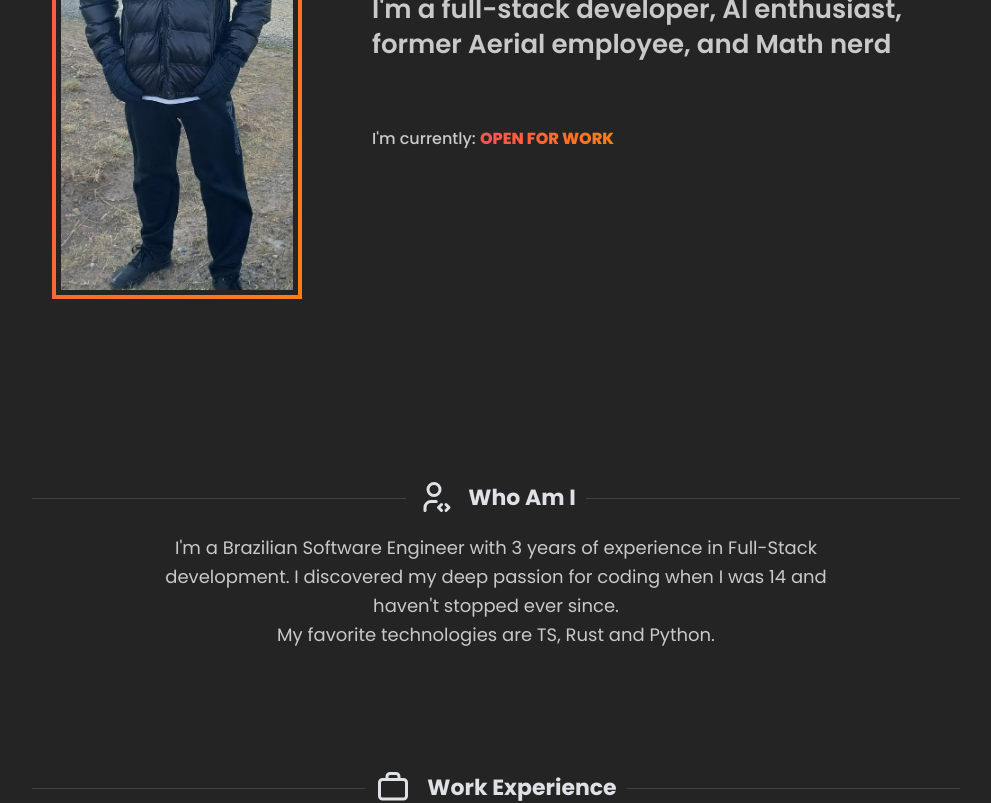
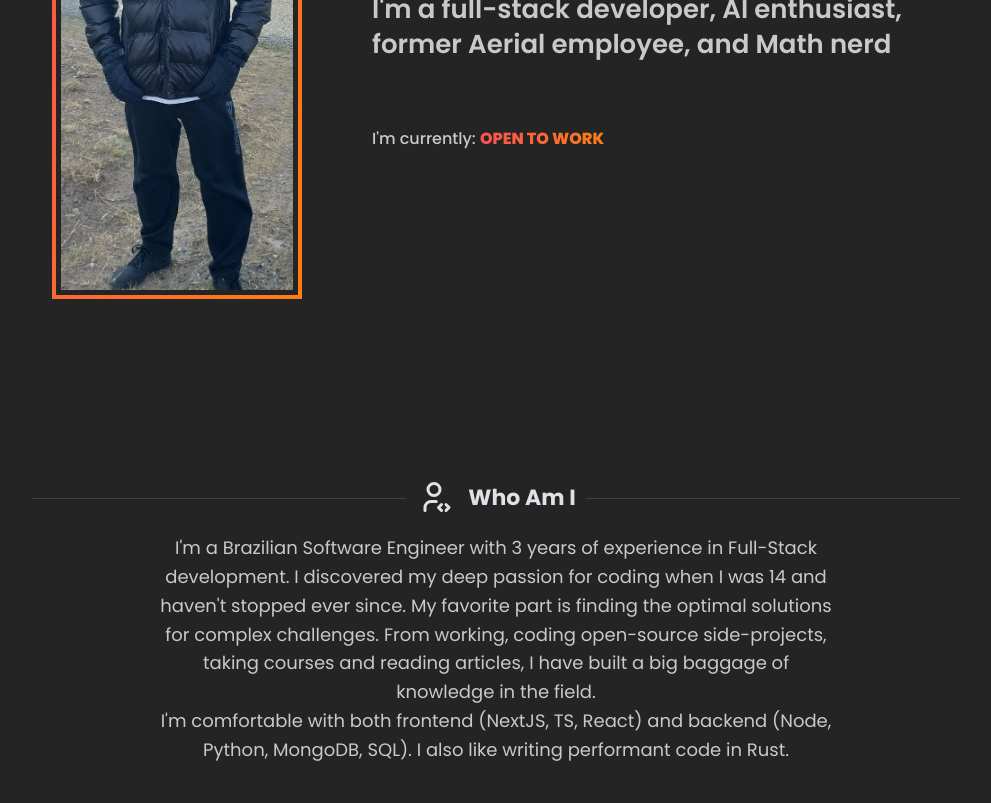
Before and after one commit to cau777/dev-profile, a React (Vite) app: page / in a window 1280 px wide. Shown: the part 340-1143 px from the top of the page, without its empty margins (144-1135 px from the left). Built offline with nearby package versions, Linux system fonts and the light colour scheme; the HTML template or start-up script is replaced by a standard one.

Commit message:
Improve whoami.tsx

```diff
--- a/src/sections/hero.tsx
+++ b/src/sections/hero.tsx
@@ -19,7 +19,7 @@ export const Hero: React.FC = () => {
         <Text fw={500} mt={60}>
           I'm currently:{" "}
           <Text span style={textGradientStyle} fw={800}>
-            OPEN FOR WORK
+            OPEN TO WORK
           </Text>
         </Text>
       </Stack>
--- a/src/sections/whoami.tsx
+++ b/src/sections/whoami.tsx
@@ -13,9 +13,14 @@ export const WhoAmISection: React.FC = () => {
       <Text size="lg" ta="center">
         I'm a Brazilian Software Engineer with 3 years of experience in
         Full-Stack development. I discovered my deep passion for coding when I
-        was 14 and haven't stopped ever since.
+        was 14 and haven't stopped ever since. My favorite part is finding the
+        optimal solutions for complex challenges. From working, coding
+        open-source side-projects, taking courses and reading articles, I have
+        built a big baggage of knowledge in the field.
         <br />
-        My favorite technologies are TS, Rust and Python.
+        I'm comfortable with both frontend (NextJS, TS, React) and backend
+        (Node, Python, MongoDB, SQL). I also like writing performant code in
+        Rust.
       </Text>
     </SectionWrapper>
   );
```
